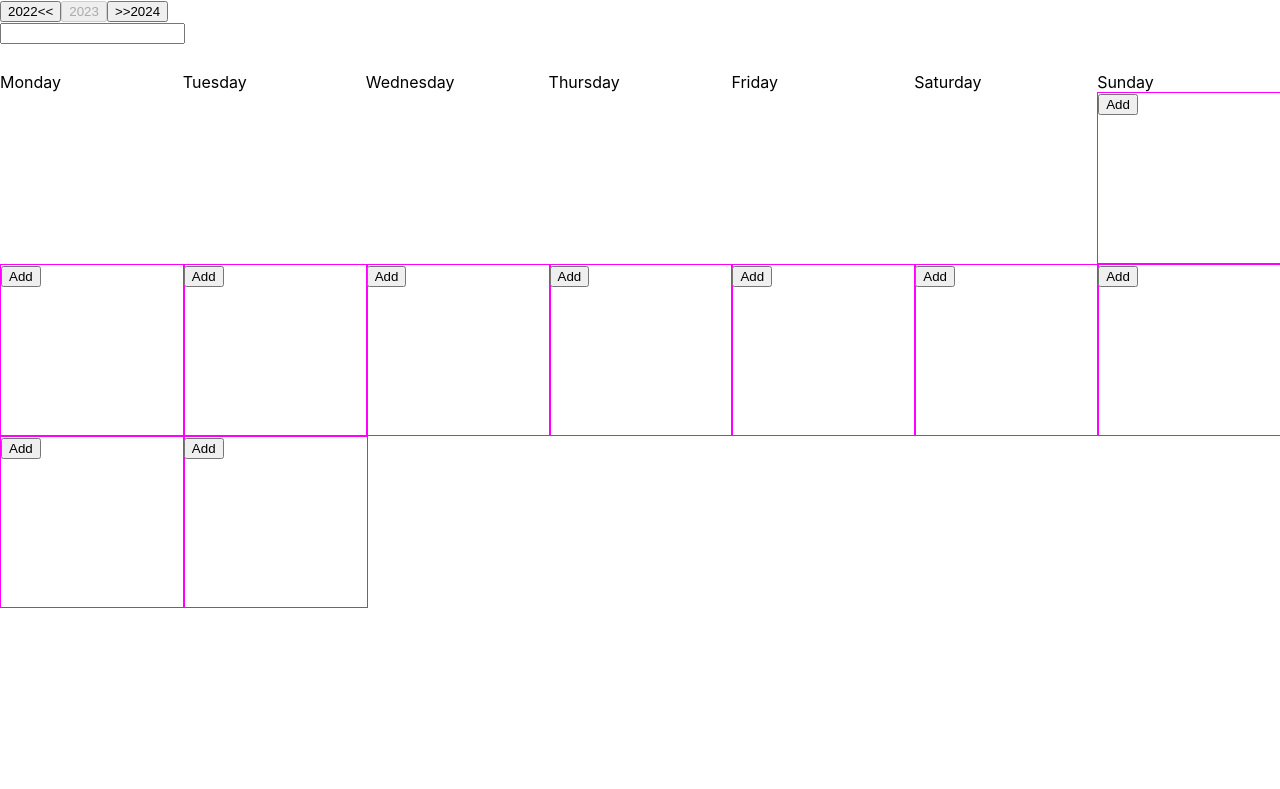
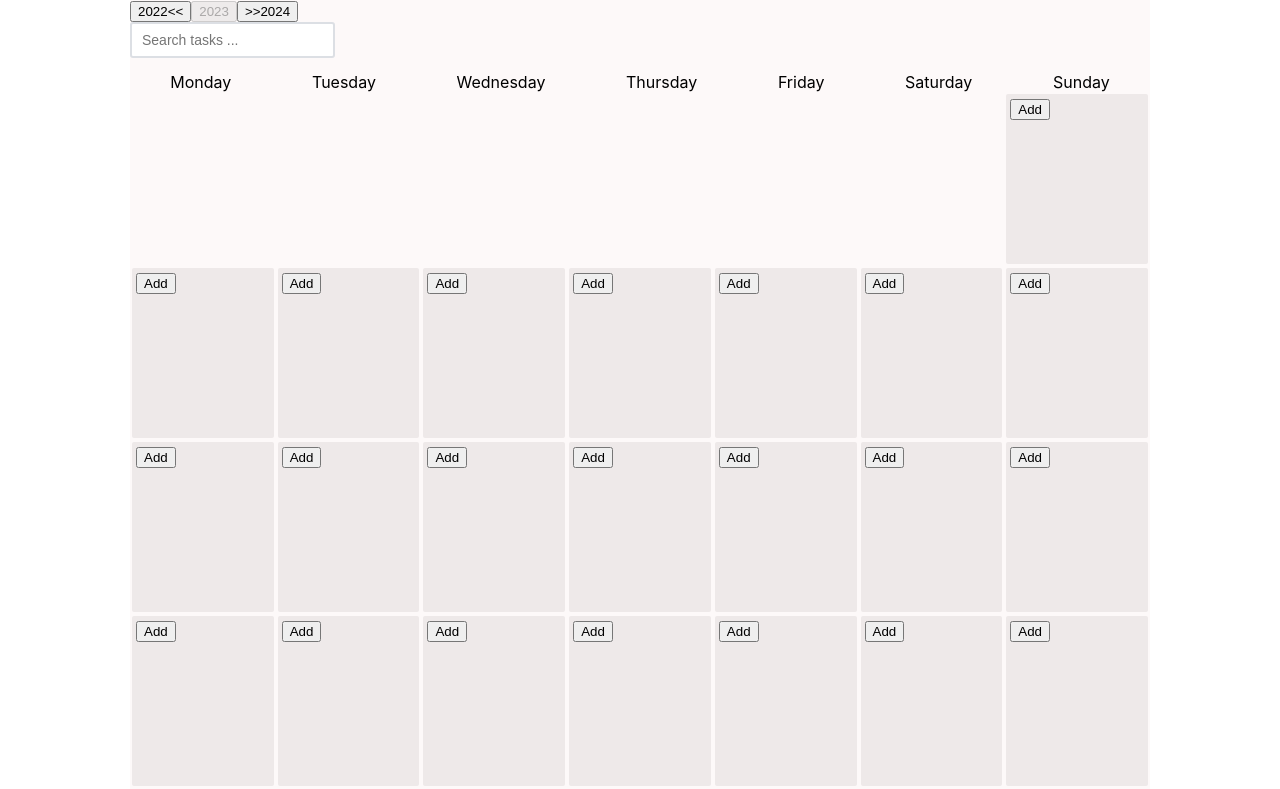
Before and after one commit to dovhanrg/calendar-ui, a React (Create React App) app: page / in a window 1280 px wide. Shown: the top 789 px of the page. Built offline with nearby package versions, Linux system fonts and the light colour scheme.

Commit message:
[WIP] refactoring css

```diff
--- a/src/App.tsx
+++ b/src/App.tsx
@@ -19,13 +19,17 @@ import SortableContainer from "./components/SortableContainer";
 import DummyDay from "./components/common/DummyDay";
 import {css as makeCss} from '@emotion/react';
 
-const css = makeCss({display: 'grid', gridTemplateColumns: '1fr 1fr 1fr 1fr 1fr 1fr 1fr'});
+const css = makeCss({
+    display: 'grid',
+    gridTemplateColumns: '1fr 1fr 1fr 1fr 1fr 1fr 1fr',
+});
 
-export type Records = { id: string; text: string; labels: [] };
+export type Label = { id: string; text: string; color: string };
+export type Records = { id: string; text: string; labels: Label[] };
 
 export default function App() {
     const [year, setYear] = useState(YEAR);
-    const initialDays = getArrayOfDays(year).slice(0, 10);
+    const initialDays = getArrayOfDays(year).slice(0, 30);
     const [records, setRecords] = useState<Records[][]>(initialDays.map((_, index) => []));
     const [searchableText, setSearchableText] = useState<string>('');
 
@@ -94,17 +98,52 @@ export default function App() {
 
 
     return (
-        <div>
-            <div>
+        <div css={makeCss({
+            width: '100%',
+            maxWidth: '1020px',
+            margin: '0 auto',
+            backgroundColor: '#fdf9f9'
+        })}>
+            <div css={makeCss({
+                height: 92,
+                width: '100%',
+                maxWidth: 1020,
+                position: "fixed",
+                top: 0,
+                backgroundColor: '#fdf9f9',
+            })}>
                 <button onClick={handlePrevYearClick}>{`${year - 1}<<`}</button>
                 <button disabled>{year}</button>
                 <button onClick={handleNextYearClick}>{`>>${year + 1}`}</button>
-                <div style={{height: '50px'}}>{/*// TODO: move to Emotion*/}
-                    <input type="text" onChange={handleSearch}/>
+                <div css={makeCss({height: '50px'})}>
+                    <input
+                        type="text"
+                        css={makeCss({
+                            outline: "none",
+                            border: "none",
+                            borderRadius: '3px',
+                            fontSize: 14,
+                            lineHeight: '20px',
+                            fontWeight: 400,
+                            padding: '8px 12px',
+                            boxShadow: 'inset 0 0 0 2px var(--ds-border-input, #091e4224)',
+                        })}
+                        onChange={handleSearch}
+                        placeholder="Search tasks ..."
+                    />
                 </div>
+                <div css={makeCss({
+                    display: "flex"
+                })}>{WEEK_DAYS.map(dayName => <div css={makeCss({
+                    flexGrow: 1,
+                    textAlign: "center",
+                })}>{dayName}</div>)}</div>
             </div>
-            <div css={css}>
-                {WEEK_DAYS.map(dayName => <div>{dayName}</div>)}
+            <div css={makeCss({
+                display: 'grid',
+                gridTemplateColumns: '1fr 1fr 1fr 1fr 1fr 1fr 1fr',
+                marginTop: 92,
+            })}>
                 <WeekShift year={year}/>
                 <DndContext
                     onDragEnd={handleDragEnd}
@@ -121,7 +160,7 @@ export default function App() {
                                         handleAddRecord={handleAddRecord}
                                         handleUpdateRecord={handleUpdateRecord}
                                         dayRecords={dayRecords}/>
-                                ) : <DummyDay key={uuidV4()} />;
+                                ) : <DummyDay key={uuidV4()}/>;
                         })
                         : records.map((dayRecords, index) => {
                             return (
--- a/src/components/Droppable.tsx
+++ b/src/components/Droppable.tsx
@@ -4,11 +4,14 @@ import {useDroppable} from "@dnd-kit/core";
 import React from "react";
 import {css as makeCss} from "@emotion/react";
 
-const css = makeCss`
-                width: 100%;
-                border: 1px solid #f0f;
-                min-height: 170px;
-            `;
+const css = makeCss({
+    minHeight:'170px',
+    boxSizing: 'border-box',
+    padding: '4px',
+    margin: '2px',
+    backgroundColor: '#eee9e9',
+    borderRadius: '2px',
+});
 
 type Props = {
     children: React.ReactNode;
--- a/src/components/SortableItem.tsx
+++ b/src/components/SortableItem.tsx
@@ -6,10 +6,16 @@ import {CSS} from '@dnd-kit/utilities';
 import EditableField from "./common/EditableField";
 import {css as makeCss } from "@emotion/react";
 
-const css = makeCss`
-        height: 40px;
-        border: 1px solid blue;
-    `;
+const css = makeCss({
+    height: '40px',
+    outline: "none",
+    border: "none",
+    borderRadius: '3px',
+    fontSize: 14,
+    lineHeight: '20px',
+    fontWeight: 400,
+    padding: '1px',
+});
 
 type Props = {
     id: string;
@@ -27,12 +33,10 @@ export function SortableItem({id, text, onRecordChange}: Props) {
         id: id
     });
 
-
     const style = {
         transform: CSS.Transform.toString(transform),
         transition,
     };
-
     return (
         <div ref={setNodeRef} style={style} css={css} {...attributes} {...listeners}>
             <EditableField text={text} onChange={onRecordChange} />
--- a/src/components/common/DummyDay.tsx
+++ b/src/components/common/DummyDay.tsx
@@ -3,12 +3,14 @@
 import React from "react";
 import {css as makeCss} from "@emotion/react";
 
-const css = makeCss`
-            width: 100%;
-            border: 1px solid;
-            border-color: #f0f;
-            min-height: 170px;
-            `;
+const css = makeCss({
+    minHeight:'170px',
+    boxSizing: 'border-box',
+    padding: '4px',
+    margin: '2px',
+    backgroundColor: '#eee9e9',
+    borderRadius: '2px',
+});
 const DummyDay = () => {
     return (
         <div css={css}/>
--- a/src/components/common/EditableField.tsx
+++ b/src/components/common/EditableField.tsx
@@ -4,7 +4,13 @@ import InlineEdit from "@atlaskit/inline-edit";
 import TextField from "@atlaskit/textfield";
 import {css as makeCss} from "@emotion/react";
 
-const css = makeCss`padding: 5px 2px;`
+const css = makeCss({
+    padding: '5px 5px',
+    lineHeight: '20px',
+    height: '20px',
+    backgroundColor: '#D3C7D5',
+    borderRadius: '2px',
+});
 
 
 type Props = {
```
